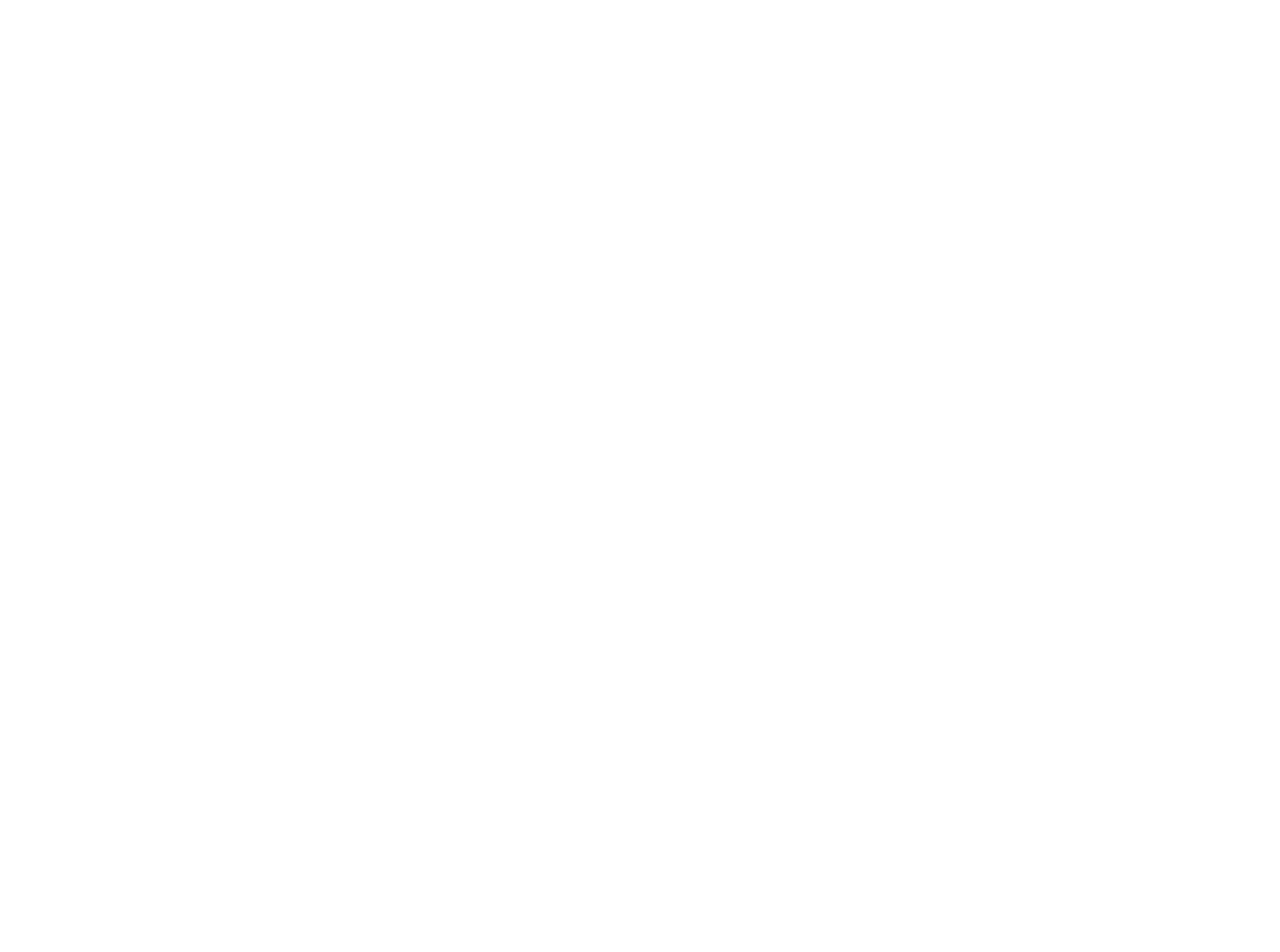
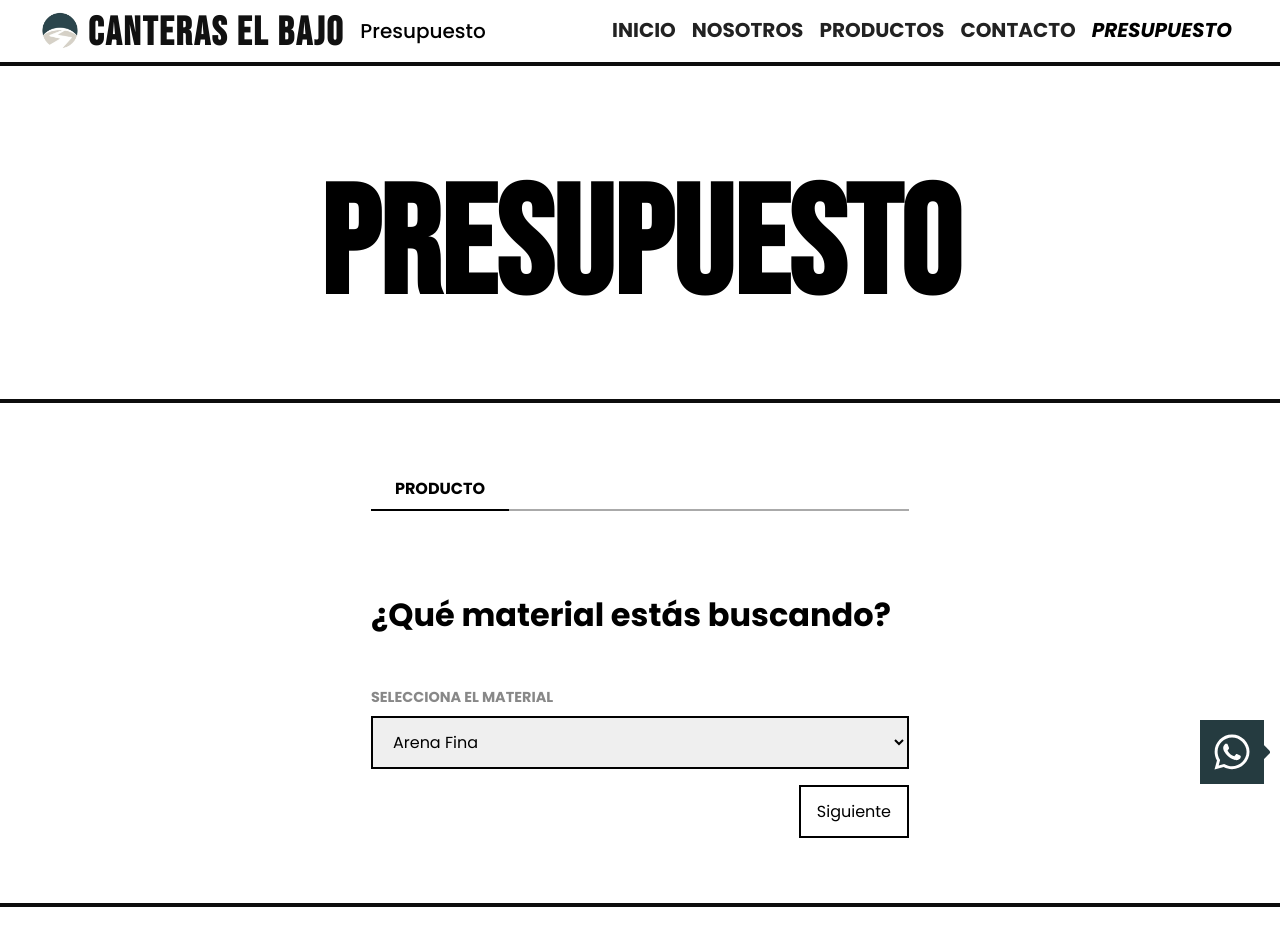
Before and after one commit to leandrox72/canteras-el-bajo, a React (Vite) app: page /presupuesto in a window 1280 px wide. Before the commit this address had no page. Shown: the top 952 px of the page. Before the commit the page ends 800 px from the top, so only its background shows below. Built offline with nearby package versions, Linux system fonts and the light colour scheme.

Commit message:
Mentalidad de tiburon
Comenzando el rework...

```diff
--- a/src/App.jsx
+++ b/src/App.jsx
@@ -1,5 +1,5 @@
 import { Route, Routes } from 'react-router'
-import { HomePage, ProductsPage, AboutPage, ContactPage } from './pages'
+import { HomePage, ProductsPage, AboutPage, ContactPage, BudgetPage } from './pages'
 
 const App = () => {
   return (
@@ -21,6 +21,10 @@
           path='/contacto'
           element={<ContactPage />}
         />
+        <Route
+          path='/presupuesto'
+          element={<BudgetPage />}
+        />
       </Routes>
     </div>
   )
--- /dev/null
+++ b/src/components/budgetMultiStep/budgetMultiStep.css
@@ -0,0 +1,8 @@
+.budgetMS {
+    width: 100%;
+    min-height: 500px;
+    padding: 4rem 0;
+    display: flex;
+    justify-content: center;
+    align-items: center;
+}
--- /dev/null
+++ b/src/components/budgetMultiStep/budgetMultiStep.jsx
@@ -0,0 +1,13 @@
+import { MultiStep } from '../../subcomponents';
+import './budgetMultiStep.css';
+
+const BudgetMultiStep = () => {
+
+  return (
+    <section className='budgetMS'>
+      <MultiStep />
+    </section>
+  )
+}
+
+export default BudgetMultiStep
--- a/src/components/contactForm/contactForm.jsx
+++ b/src/components/contactForm/contactForm.jsx
@@ -1,4 +1,3 @@
-import React from 'react'
 import './contactForm.css'
 import { Form } from '../../subcomponents/index.js'
 
--- a/src/components/index.js
+++ b/src/components/index.js
@@ -13,9 +13,9 @@
 import CompanyInfo from "./infoColumns/infoColumns";
 import Products from "./products/products";
 import ContactForm from "./contactForm/contactForm";
+import BudgetMultiStep from "./budgetMultiStep/budgetMultiStep";
 
 export {
     Navbar, NavbarOverlay, Hero, About, Footer, Loading, DualSection, Cta,
-
-    PagesTitle, Carousel, Info, CompanyInfo, Products, ContactForm,
+    PagesTitle, Carousel, Info, CompanyInfo, Products, ContactForm, BudgetMultiStep,
 }
--- a/src/components/products/products.jsx
+++ b/src/components/products/products.jsx
@@ -26,7 +26,6 @@
   return (
     <div
       className='products'
-      transition={{ duration: 0.5, ease: "easeInOut" }}
     >
       <ul className='products__items'>
         {products.map((i) => (
--- a/src/constants/data.js
+++ b/src/constants/data.js
@@ -1,3 +1,4 @@
+import { href } from "react-router"
 import images from "./images"
 
 const pages = [
@@ -21,7 +22,13 @@
       title: "Contacto",
       subtitle: "Hablemos",
       href: "/contacto"
-}]
+    },{
+    id: 4,
+    title: "Presupuesto",
+    subtitle: "Solicitar Presupuesto",
+    href: "/presupuesto"
+    }
+]
 
 const products = [{
         id : 0,
--- /dev/null
+++ b/src/pages/budgetPage.jsx
@@ -0,0 +1,44 @@
+import { useEffect, useState } from "react"
+import { Helmet } from "react-helmet-async";
+import { Navbar, PagesTitle, Loading, Footer, Cta, BudgetMultiStep } from "../components";
+import { AnimatePresence } from "framer-motion";
+
+const BudgetPage = () => {
+
+  const [loading, setLoading] = useState(true);
+  const [startVisible, setStartVisible] = useState(true);
+  const active = 4;
+  const pageTitle = "Presupuesto";
+
+  useEffect(() => {
+    window.scrollTo({ top: 0, left: 0 });
+    setTimeout(() => {
+      setLoading(false)
+      setStartVisible(false)
+    }, 500)
+  },[])
+
+  return (
+    <>
+      <Helmet>
+        <title>Solicitar Presupuesto | Canteras El Bajo</title>
+        <meta
+          name='description'
+          content="Solicitar Presupuesto"
+        />
+      </Helmet>
+
+      <Navbar passActive={active} setLoading={setLoading} page={pageTitle} />
+      <PagesTitle title='Presupuesto' />
+      <BudgetMultiStep />
+      <Footer />
+      <Cta />
+
+      <AnimatePresence mode='wait'>
+        {loading && (<Loading startVisible={startVisible}/>)}
+      </AnimatePresence>
+    </>
+  )
+}
+
+export default BudgetPage
--- a/src/pages/index.js
+++ b/src/pages/index.js
@@ -2,7 +2,8 @@
 import AboutPage from "./aboutPage";
 import ProductsPage from "./productsPage";
 import ContactPage from "./contactPage";
+import BudgetPage from "./budgetPage";
 
 export {
-    HomePage, AboutPage, ProductsPage, ContactPage
+    HomePage, AboutPage, ProductsPage, ContactPage, BudgetPage
 }
--- a/src/subcomponents/index.js
+++ b/src/subcomponents/index.js
@@ -6,7 +6,8 @@
 import Images from "./images/images";
 import HeroSlider from "./heroSlider/heroSlider";
 import Curtain from "./curtain/curtain";
+import MultiStep from "./multiStep/multiStep";
 
 export {
-    Button, NavbarLink, Form, SectionH2, SectionH3, Images, HeroSlider, Curtain
+    Button, NavbarLink, Form, SectionH2, SectionH3, Images, HeroSlider, Curtain, MultiStep
 }
--- /dev/null
+++ b/src/subcomponents/multiStep/multiStep.css
@@ -0,0 +1,74 @@
+.multiStep {
+    height: fit-content;
+    display: flex;
+    flex-direction: column;
+    gap: 1rem;
+}
+
+.multiStep__steps {
+    display: flex;
+    gap: 0;
+    margin-bottom: 4rem;
+}
+
+.multiStep h3 {
+    font-size: 2rem;
+    margin-bottom: 2rem;
+}
+
+.multiStep__steps button {
+    border: none;
+    background: none;
+    font-family: "Poppins", sans-serif;
+    font-size: 1rem;
+    font-weight: 700;
+    text-transform: uppercase;
+    padding: .5rem 1.5rem;
+    color: #aaa;
+    border-bottom: 2px solid #aaa;
+    cursor: pointer;
+    transition: .25s ease-in-out;
+}
+
+.multiStep__steps button:disabled {
+    color: transparent;
+}
+
+.multiStep__steps .active {
+    border-color: #000;
+    color: #000;
+}
+
+.stepContent {
+    display: flex;
+    flex-direction: column;
+    gap: .5rem;
+    margin-bottom: 1rem;
+}
+
+.stepContent input,
+.stepContent select,
+.form__actions button {
+    font-family: "Poppins", sans-serif;
+    font-size: 1rem;
+    padding: .75rem 1rem;
+    border: 2px solid #000;
+    cursor: pointer;
+}
+
+.stepContent label {
+    font-size: .9rem;
+    text-transform: uppercase;
+    font-weight: 700;
+    color: #888;
+}
+
+.form__actions {
+    width: 100%;
+    display: flex;
+    justify-content: flex-end;
+}
+
+.form__actions button {
+    background: none;
+}
--- /dev/null
+++ b/src/subcomponents/multiStep/multiStep.jsx
@@ -0,0 +1,132 @@
+import { useState } from 'react'
+import { products } from '../../constants/data';
+import './multiStep.css'
+
+const MultiStep = () => {
+
+  const [currentStep, setCurrentStep] = useState(0);
+  const [maxStepReached, setMaxStepReached] = useState(0);
+
+  const [formData, setFormData] = useState({
+    material: '',
+    volume: '',
+    unit: 'm3',
+    freight: true,
+    location: '',
+    name: '',
+    firm: '',
+    email: '',
+    telephone: ''
+  })
+
+  const steps = [
+    { id: 0, title: "Producto", subtitle: "¿Qué material estás buscando?", completed: false },
+    { id: 1, title: "Volumen", subtitle: "Cantidad", completed: false },
+    { id: 2, title: "Logistica", subtitle: "Modalidad del Pedido", completed: false },
+    { id: 3, title: "Contacto", subtitle: "Dejanos tus datos", completed: false }
+  ]
+
+  const handleNext = () => {
+    if (currentStep >= steps.length - 1) return;
+
+    const nextStep = currentStep + 1;
+    setCurrentStep(nextStep);
+
+    if (nextStep > maxStepReached) {
+      setMaxStepReached(nextStep);
+      console.log(nextStep);
+    } else {
+      console.log(maxStepReached);
+    }
+  }
+
+  const renderStepContent = (step) => {
+    switch (step) {
+      case 0:
+      return (
+        <div className='stepContent'>
+          <label>Selecciona el Material</label>
+          <select>
+            {products.map((item) => (
+              <option key={item.id}>{item.name}</option>
+            ))}
+          </select>
+        </div>
+        );
+      case 1:
+        return (
+          <div className='stepContent'>
+            <label>Cantidad</label>
+            <input type='number' name='volume' />
+            <select>
+              <option value='m3'>M3</option>
+              <option value='toneladas'>Toneladas</option>
+            </select>
+          </div>
+        )
+      case 2:
+        return (
+          <div className='stepContent'>
+            <label>
+              Fletobich
+              <input type='checkbox' name='flete' checked={formData.freight} />
+            </label>
+            {formData.freight && (
+              <input type='text' name='location' placeholder='Ubicacion'/>
+            )}
+          </div>
+        )
+      case 3:
+        return (
+          <div className='stepContent'>
+            <label>Nombre</label>
+            <input type='text' name='name' placeholder='Su nombre' required />
+            <label>Firma</label>
+            <input type='text' name='firm' placeholder='Su firma' />
+            <label>Email</label>
+            <input type='email' name='email' placeholder='Su email' required />
+            <label>Telefono</label>
+            <input type='tel' name='telephone' placeholder='Su telefono' required />
+          </div>
+        )
+      default:
+        return <div>Paso no encontrado</div>;
+    }
+  }
+
+
+  return (
+    <div className='multiStep'>
+      <div className='multiStep__steps'>
+        {steps.map((step) => (
+          <button
+            key={step.id}
+            type='button'
+            className={step.id == currentStep && "active"}
+            onClick={() => setCurrentStep(step.id)}
+            disabled={maxStepReached < step.id}
+          >
+            {step.title}
+          </button>
+        ))}
+      </div>
+      <h3>{steps[currentStep].subtitle}</h3>
+      <form>
+        {renderStepContent(currentStep)}
+        <div className='form__actions'>
+          {currentStep < steps.length - 1 ? (
+            <button type='button' onClick={handleNext}>
+                Siguiente
+              </button>
+            ) : (
+              <button type='button'>
+                Solicitar Presupuesto
+              </button>
+          )}
+        </div>
+      </form>
+    </div>
+  )
+}
+
+export default MultiStep
```
Lines whose indentation alone changed are shown as unchanged.
